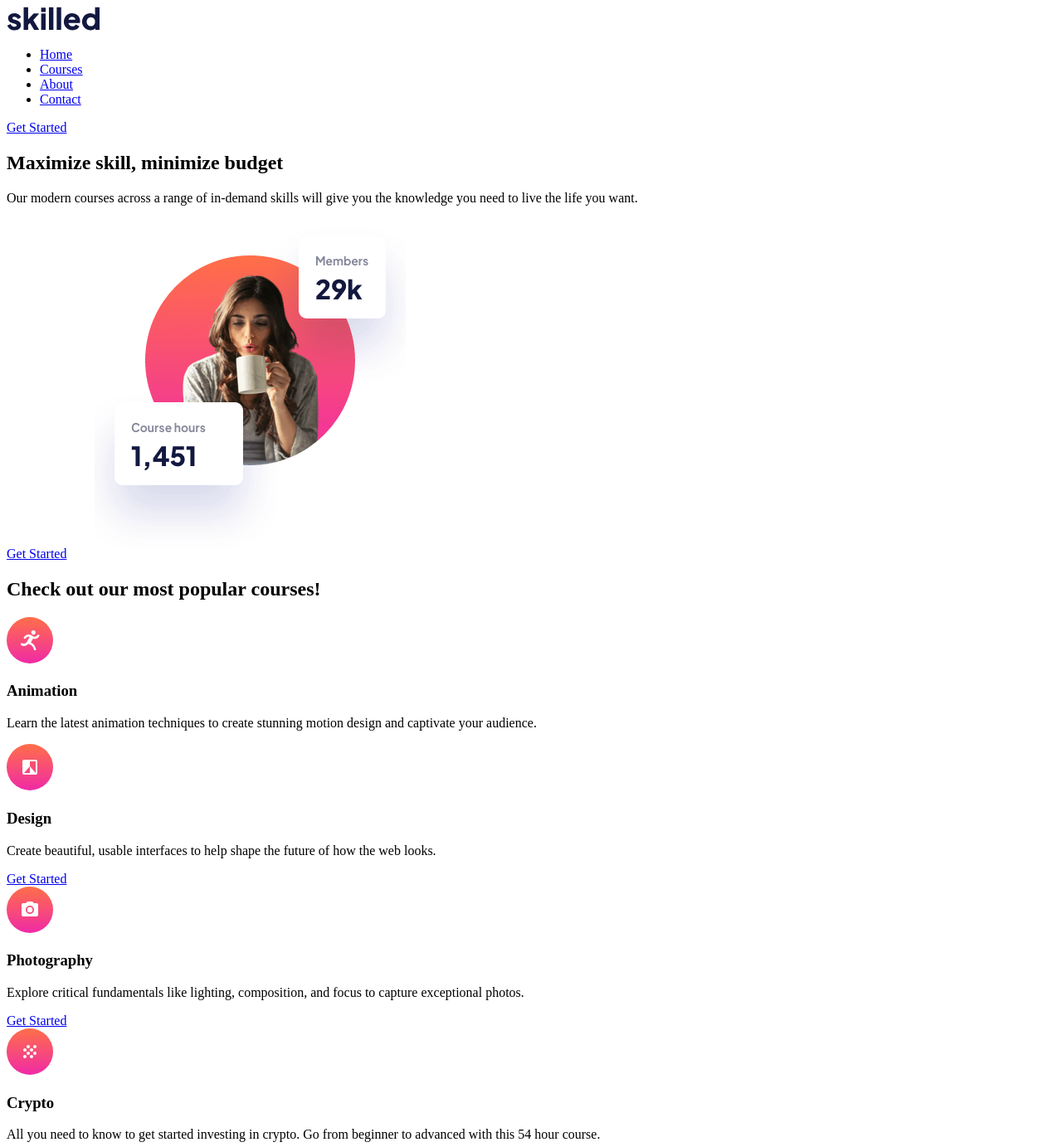
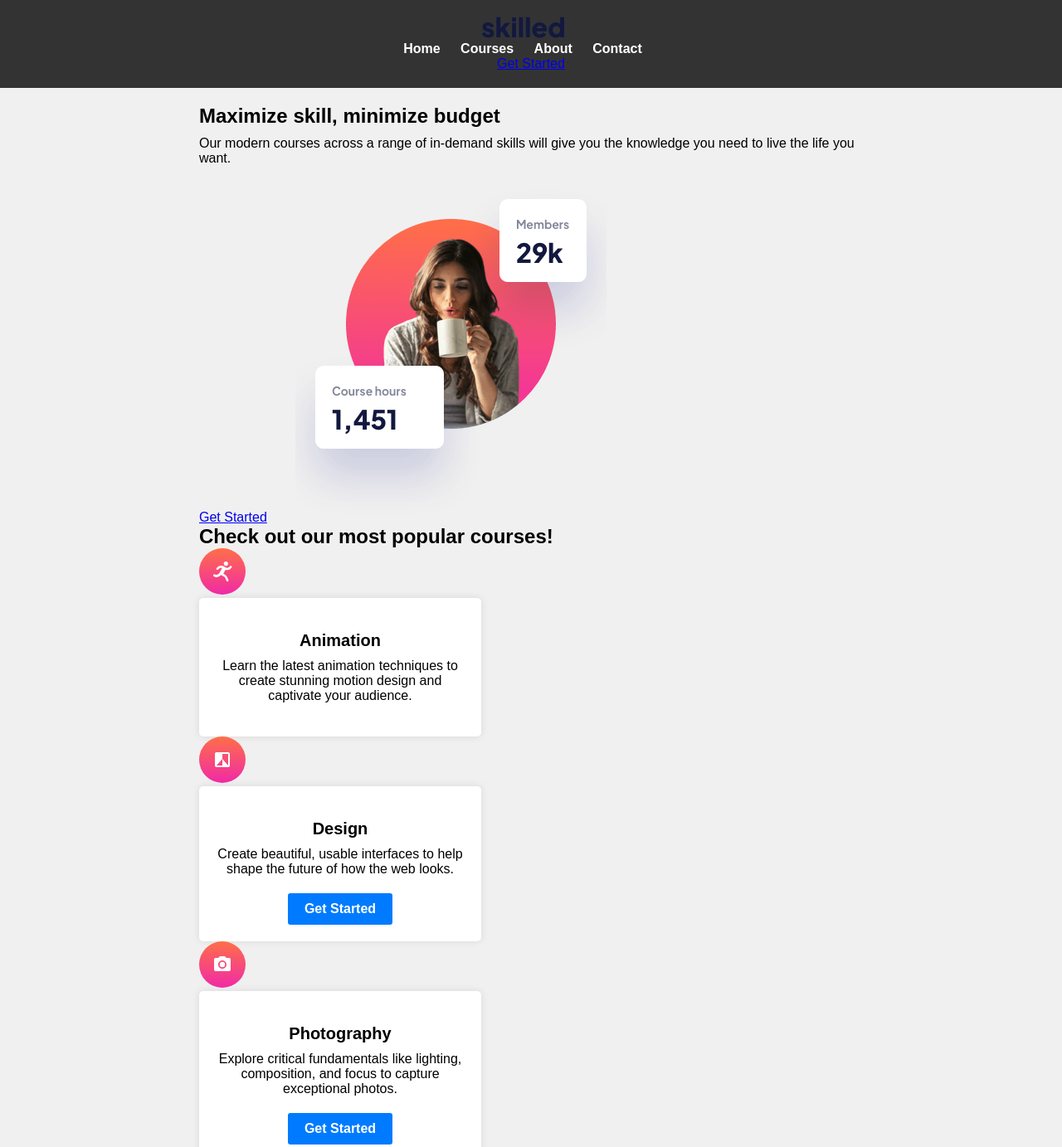
Before and after one commit to DarrickFauvel/fem-skills-elearning-landing-page, a plain HTML site: page index.html in a window 1280 px wide. Shown: the top 1383 px of the page at 83% size. Drawn offline with Linux system fonts and the light colour scheme.

Commit message:
add style.css file and populate it

```diff
--- a/index.html
+++ b/index.html
@@ -3,6 +3,8 @@
   <head>
     <meta charset="UTF-8" />
     <meta name="viewport" content="width=device-width, initial-scale=1.0" />
+
+    <link rel="stylesheet" href="style.css" />
 
     <link
       rel="icon"
--- a/style.css
+++ b/style.css
@@ -0,0 +1,121 @@
+/* Reset some default browser styles */
+body,
+h1,
+h2,
+p,
+ul,
+li,
+table {
+  margin: 0;
+  padding: 0;
+}
+
+/* Set a background color for the body */
+body {
+  font-family: Arial, sans-serif;
+  background-color: #f0f0f0;
+}
+
+/* Style the header */
+header {
+  background-color: #333;
+  color: #fff;
+  text-align: center;
+  padding: 20px 0;
+}
+
+header img {
+  max-width: 100px;
+  margin-right: 20px;
+}
+
+nav ul {
+  list-style: none;
+}
+
+nav ul li {
+  display: inline;
+  margin-right: 20px;
+}
+
+nav a {
+  color: #fff;
+  text-decoration: none;
+  font-weight: bold;
+}
+
+/* Style the main content */
+main {
+  max-width: 800px;
+  margin: 0 auto;
+  padding: 20px;
+}
+
+#hero {
+  text-align: center;
+  margin-bottom: 40px;
+}
+
+h1 {
+  font-size: 24px;
+  margin-bottom: 10px;
+}
+
+p {
+  font-size: 16px;
+  margin-bottom: 20px;
+}
+
+#popular-courses {
+  display: flex;
+  flex-wrap: wrap;
+  justify-content: center;
+  gap: 20px;
+}
+
+article {
+  background-color: #fff;
+  padding: 20px;
+  border-radius: 5px;
+  box-shadow: 0px 0px 10px rgba(0, 0, 0, 0.1);
+  text-align: center;
+  max-width: 300px;
+}
+
+article h3 {
+  font-size: 20px;
+  margin-bottom: 10px;
+}
+
+article p {
+  font-size: 16px;
+  margin-bottom: 20px;
+}
+
+article a {
+  display: inline-block;
+  background-color: #007bff;
+  color: #fff;
+  padding: 10px 20px;
+  text-decoration: none;
+  border-radius: 3px;
+  font-weight: bold;
+  transition: background-color 0.3s ease;
+}
+
+article a:hover {
+  background-color: #0056b3;
+}
+
+/* Style the footer */
+footer {
+  background-color: #333;
+  color: #fff;
+  text-align: center;
+  padding: 10px 0;
+}
+
+footer a {
+  color: #fff;
+  text-decoration: none;
+}
```
